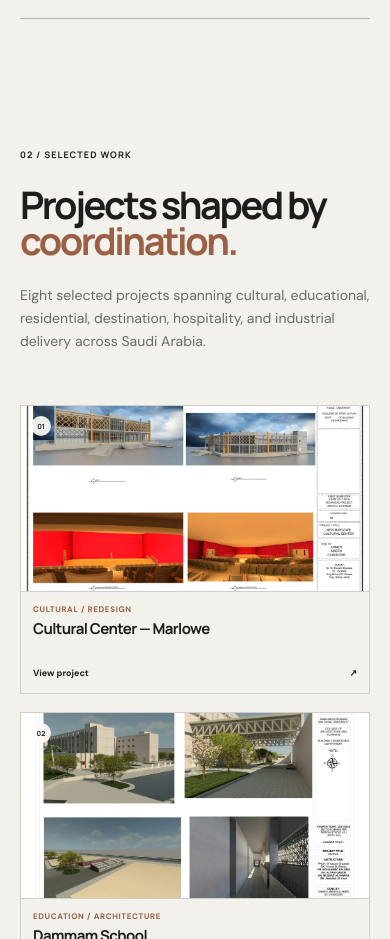
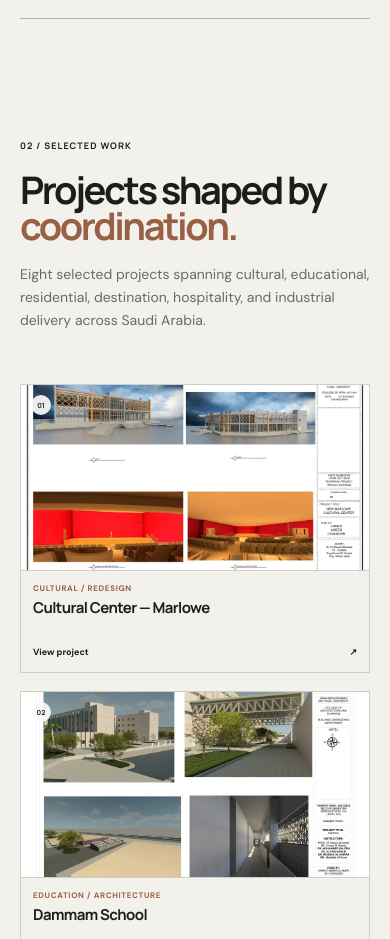
Before and after one commit to alamerhh-arch/portfolio-website, a plain HTML site: page index.html in a window 390 px wide. Shown: the part 2420-3359 px from the top of the page. Drawn offline with Linux system fonts and the light colour scheme.

Commit message:
Align project heading with card grid
Use the project grid columns for the section heading and description, with a mobile single-column fallback.

```diff
--- a/index.html
+++ b/index.html
@@ -10,7 +10,7 @@
   <link rel="preconnect" href="https://fonts.googleapis.com">
   <link rel="preconnect" href="https://fonts.gstatic.com" crossorigin>
   <link href="https://fonts.googleapis.com/css2?family=DM+Sans:wght@400;500;600;700&family=Manrope:wght@400;500;600;700;800&display=swap" rel="stylesheet">
-  <link rel="stylesheet" href="styles.css?v=23">
+  <link rel="stylesheet" href="styles.css?v=24">
 </head>
 <body>
   <a class="skip-link" href="#main">Skip to content</a>
--- a/styles.css
+++ b/styles.css
@@ -82,6 +82,10 @@ h1 em, h2 em { color: var(--accent); font-style: normal; }
 .section-intro > p:last-child { margin: 0; max-width: 460px; color: #666c66; line-height: 1.65; font-size: 14px; }
 
 .work-section { background: var(--paper); }
+.work-showcase-section .section-intro { position: relative; width: min(1160px,100%); margin-inline: auto; grid-template-columns: repeat(4,minmax(0,1fr)); column-gap: 14px; }
+.work-showcase-section .section-intro .section-number { position: absolute; left: 0; top: -24px; margin: 0; }
+.work-showcase-section .section-intro h2 { grid-column: 1 / span 2; }
+.work-showcase-section .section-intro > p:last-child { grid-column: 4; justify-self: start; }
 .project-access { margin: -16px 0 52px; padding: 28px 30px; display: flex; align-items: end; justify-content: space-between; gap: 30px; background: var(--ink); color: var(--white); }
 .project-access > div > span { color: #b5bbb5; font-size: 9px; font-weight: 700; letter-spacing: .1em; text-transform: uppercase; }
 .project-access h3 { margin: 13px 0 8px; font-size: clamp(25px,3vw,42px); letter-spacing: -.05em; }
@@ -589,6 +593,11 @@ h1 em, h2 em { color: var(--accent); font-style: normal; }
 }
 
 @media (max-width: 680px) {
+  .work-showcase-section .section-intro { display: grid; grid-template-columns: 1fr; gap: 20px; }
+  .work-showcase-section .section-intro .section-number { position: static; margin: 0; }
+  .work-showcase-section .section-intro h2,
+  .work-showcase-section .section-intro > p:last-child { grid-column: 1; }
+
   .home-project-grid,
   .certificate-library-section .certificate-grid,
   .projects-library { grid-template-columns: 1fr; }
```
